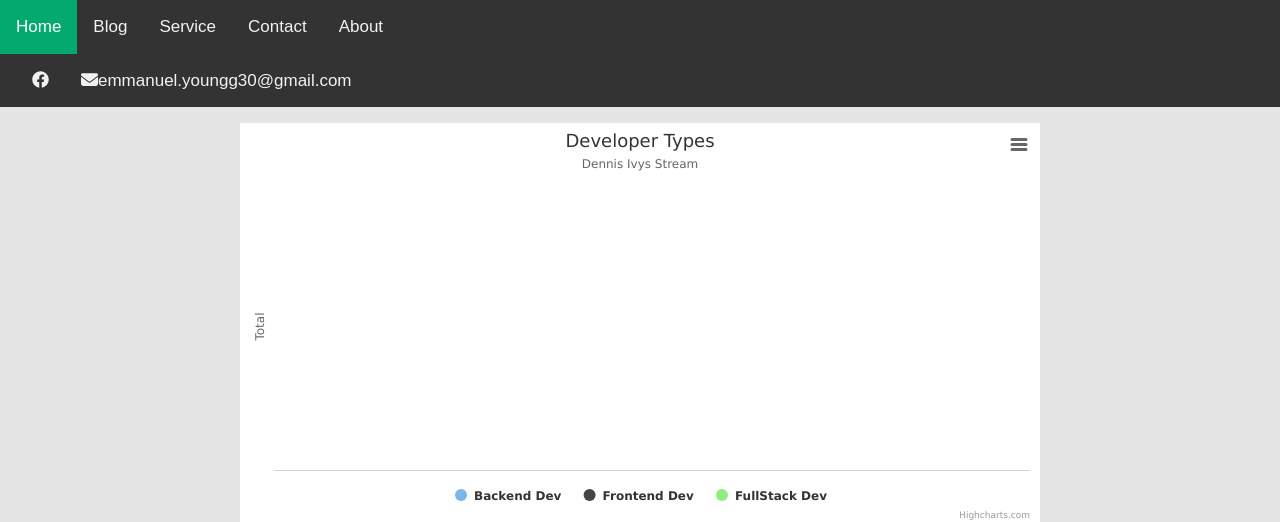
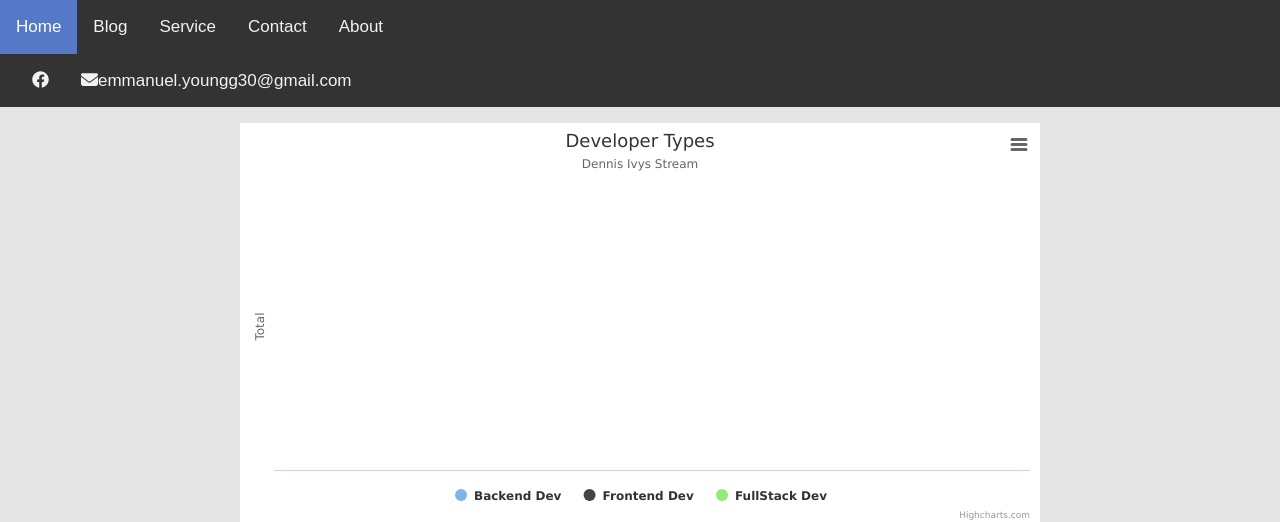
Before and after one commit to emmanuelnyach/awesome_writers, a Django app: page /chart/ in a window 1280 px wide. Shown: the top 522 px of the page. Run offline with Django 3.2, Linux system fonts and the light colour scheme; data that the repository does not hold is empty; some libraries are stand-ins or nearby versions.

Commit message:
changed color of home

```diff
--- a/base/templates/base/navbar.html
+++ b/base/templates/base/navbar.html
@@ -30,7 +30,7 @@ body {
 }
 
 .topnav a.active {
-  background-color: #04AA6D;
+  background-color: #5579C6;
   color: white;
 }
 
```
